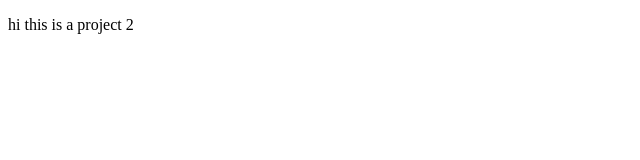
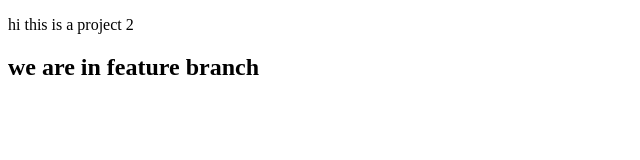
Before and after one commit to Raviharod/project2, a plain HTML site: page project2/index.html in a window 1280 px wide. Shown: the whole page, without its empty margins (0-640 px from the left). Drawn offline with Linux system fonts and the light colour scheme.

Commit message:
this is a div change

```diff
--- a/project2/index.html
+++ b/project2/index.html
@@ -7,5 +7,8 @@
 </head>
 <body>
   <p>hi this is a project 2</p>
+  <div>
+    <h2>we are in feature branch</h2>
+  </div>
 </body>
 </html>
```
